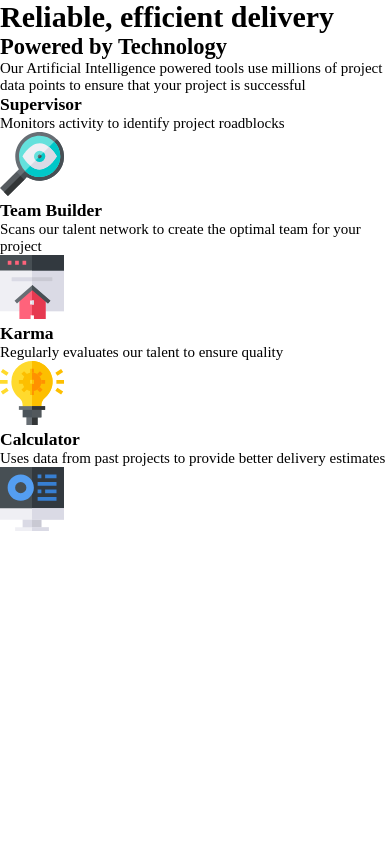
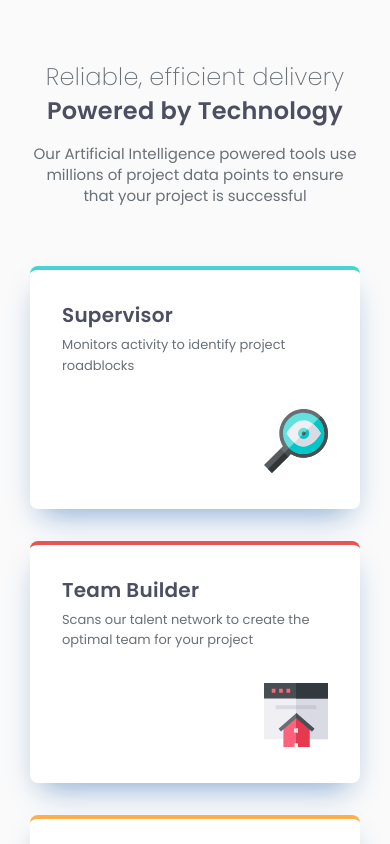
Before and after one commit to przemekkoczwara/four-cards, a website built with Vite: page index.html in a window 390 px wide. Shown: the top 844 px of the page. Built offline with nearby package versions, Linux system fonts and the light colour scheme.

Commit message:
Add mobile styles

```diff
--- a/index.html
+++ b/index.html
@@ -16,26 +16,26 @@
     <main class="container">
       <div class="wrapper">
         <header class="hero">
-          <h1 class="title">Reliable, efficient delivery</h1>
-          <h2 class="subtitle">Powered by Technology</h2>
-          <p class="descriptions">
+          <h1 class="title poppins-light">Reliable, efficient delivery</h1>
+          <h2 class="subtitle poppins-semibold">Powered by Technology</h2>
+          <p class="descriptions poppins-regular">
             Our Artificial Intelligence powered tools use millions of project
             data points to ensure that your project is successful
           </p>
         </header>
         <section class="cards">
           <article class="card">
-            <h3 class="card__name">Supervisor</h3>
-            <p class="card__description">
+            <h3 class="card__name poppins-semibold">Supervisor</h3>
+            <p class="card__description poppins-regular">
               Monitors activity to identify project roadblocks
             </p>
             <div class="card__image">
               <img src="src/images/icon-supervisor.svg" alt="Loupe" />
             </div>
           </article>
-          <article class="card">
-            <h3 class="card__name">Team Builder</h3>
-            <p class="card__description">
+          <article class="card red">
+            <h3 class="card__name poppins-semibold">Team Builder</h3>
+            <p class="card__description poppins-regular">
               Scans our talent network to create the optimal team for your
               project
             </p>
@@ -46,18 +46,18 @@
               />
             </div>
           </article>
-          <article class="card">
-            <h3 class="card__name">Karma</h3>
-            <p class="card__description">
+          <article class="card orange">
+            <h3 class="card__name poppins-semibold"">Karma</h3>
+            <p class="card__description poppins-regular">
               Regularly evaluates our talent to ensure quality
             </p>
             <div class="card__image">
               <img src="src/images/icon-karma.svg" alt="Light bulb" />
             </div>
           </article>
-          <article class="card">
-            <h3 class="card__name">Calculator</h3>
-            <p class="card__description">
+          <article class="card blue">
+            <h3 class="card__name poppins-semibold">Calculator</h3>
+            <p class="card__description poppins-regular">
               Uses data from past projects to provide better delivery estimates
             </p>
             <div class="card__image">
--- a/src/sass/_base.scss
+++ b/src/sass/_base.scss
@@ -25,7 +25,18 @@ html {
   font-weight: vars.$font-weight-regular;
 }
 
-.poppins-bold {
+.poppins-semibold {
   font-family: vars.$font-poppins;
   font-weight: vars.$font-weight-semibold;
 }
+
+.container {
+  background-color: vars.$background-white;
+  display: flex;
+  justify-content: center;
+  align-items: center;
+  width: 100%;
+  min-height: 100vh;
+  margin: 0 auto;
+  padding: 4rem 2rem;
+}
--- a/src/sass/_cards.scss
+++ b/src/sass/_cards.scss
@@ -0,0 +1,70 @@
+@use 'variables' as vars;
+
+.wrapper {
+  max-width: 74.266rem; // 1114px;
+  width: 100%;
+  display: flex;
+  flex-direction: column;
+  justify-content: center;
+  text-align: center;
+}
+
+.title,
+.subtitle {
+  font-size: vars.$font-size-24;
+  line-height: vars.$line-height-140;
+  letter-spacing: vars.$letter-spacing;
+  color: vars.$secondary-grey-light;
+}
+.subtitle {
+  color: vars.$primary-grey-dark;
+  margin-bottom: vars.$spacing-16;
+}
+
+.descriptions {
+  font-size: vars.$font-size-15;
+  line-height: vars.$line-height-140;
+  color: vars.$secondary-grey-light;
+  margin-bottom: vars.$spacing-60;
+}
+
+.card {
+  background-color: vars.$background-card;
+  padding: vars.$spacing-32;
+  border-radius: vars.$spacing-8;
+  border-top: 4px solid vars.$accent-cyan;
+  box-shadow: 0 15px 30px -11px vars.$accent-shadow;
+  margin-bottom: vars.$spacing-32;
+  text-align: left;
+
+  &.card:last-child {
+    margin-bottom: 0;
+  }
+
+  .card__name {
+    font-size: vars.$font-size-20;
+    line-height: vars.$line-height-135;
+    letter-spacing: vars.$letter-spacing;
+    color: vars.$primary-grey-dark;
+    margin-bottom: vars.$spacing-6;
+  }
+  .card__description {
+    font-size: vars.$font-size-13;
+    line-height: vars.$line-height-160;
+    color: vars.$secondary-grey-light;
+    margin-bottom: vars.$spacing-32;
+  }
+
+  &.red {
+    border-top-color: vars.$accent-red;
+  }
+  &.orange {
+    border-top-color: vars.$accent-orange;
+  }
+  &.blue {
+    border-top-color: vars.$accent-blue;
+  }
+  .card__image {
+    text-align: right;
+  }
+}
--- a/src/sass/_variables.scss
+++ b/src/sass/_variables.scss
@@ -6,11 +6,12 @@ $accent-red: hsl(0, 78%, 62%);
 $accent-cyan: hsl(180, 62%, 55%);
 $accent-orange: hsl(34, 97%, 64%);
 $accent-blue: hsl(212, 86%, 64%);
+$accent-shadow: hsl(213, 47%, 67%);
 
 $primary-grey-dark: hsl(234, 12%, 34%);
 $secondary-grey-light: hsl(212, 6%, 44%);
-$background-white: hsl(0, 0%, 100%);
-
+$background-card: hsl(0, 0%, 100%);
+$background-white: hsl(0, 0%, 98%);
 // Fonts
 
 $font-poppins: 'Poppins', sans-serif;
@@ -18,17 +19,19 @@ $font-poppins: 'Poppins', sans-serif;
 // font sizes
 
 $font-size-36: 2.4rem; // 36px
+$font-size-24: 1.6rem; // 24px
 $font-size-20: 1.333rem; // 20px
 $font-size-15: 1rem; // 15px
 $font-size-13: 0.866rem; // 13px
 
 //  spacing
-
+$spacing-60: 4rem; // 60px
 $spacing-40: 2.6667rem; //40px
 $spacing-32: 2.133rem; // 32px
 $spacing-24: 1.6rem; // 16px
 $spacing-16: 1.0667rem; // 16px
 $spacing-8: 0.533rem; // 8px
+$spacing-6: 0.4rem; //6px
 
 // font weights
 
```
